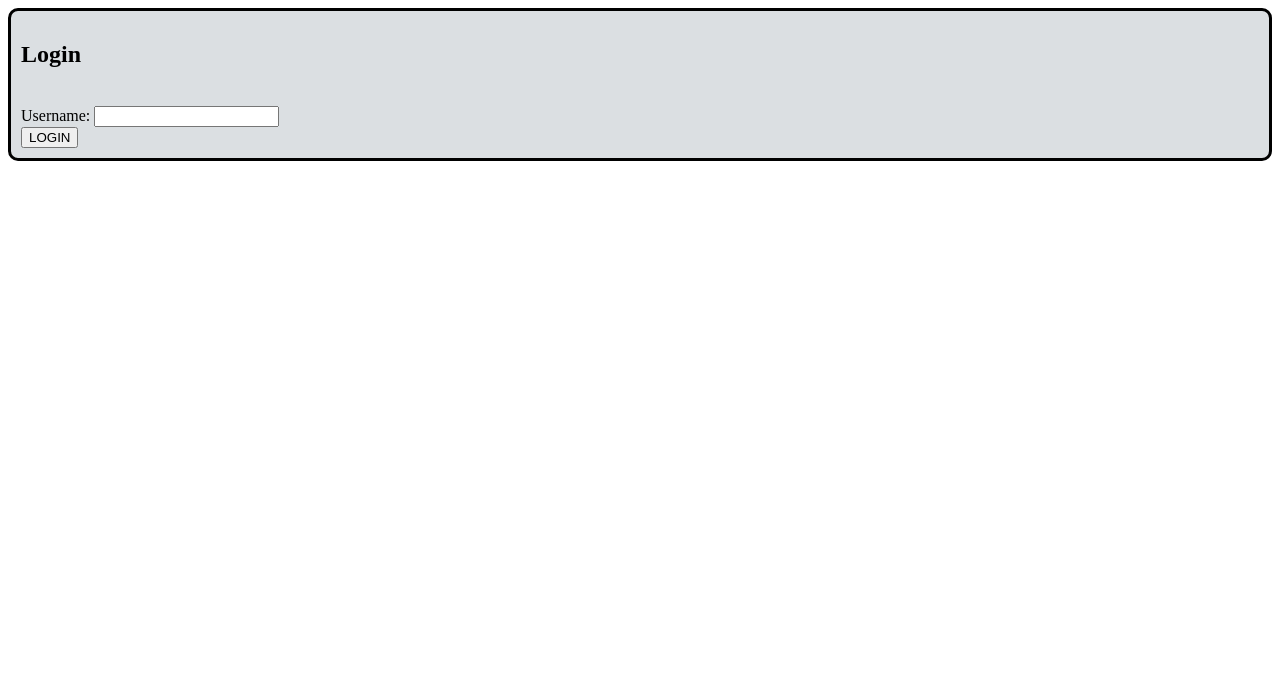
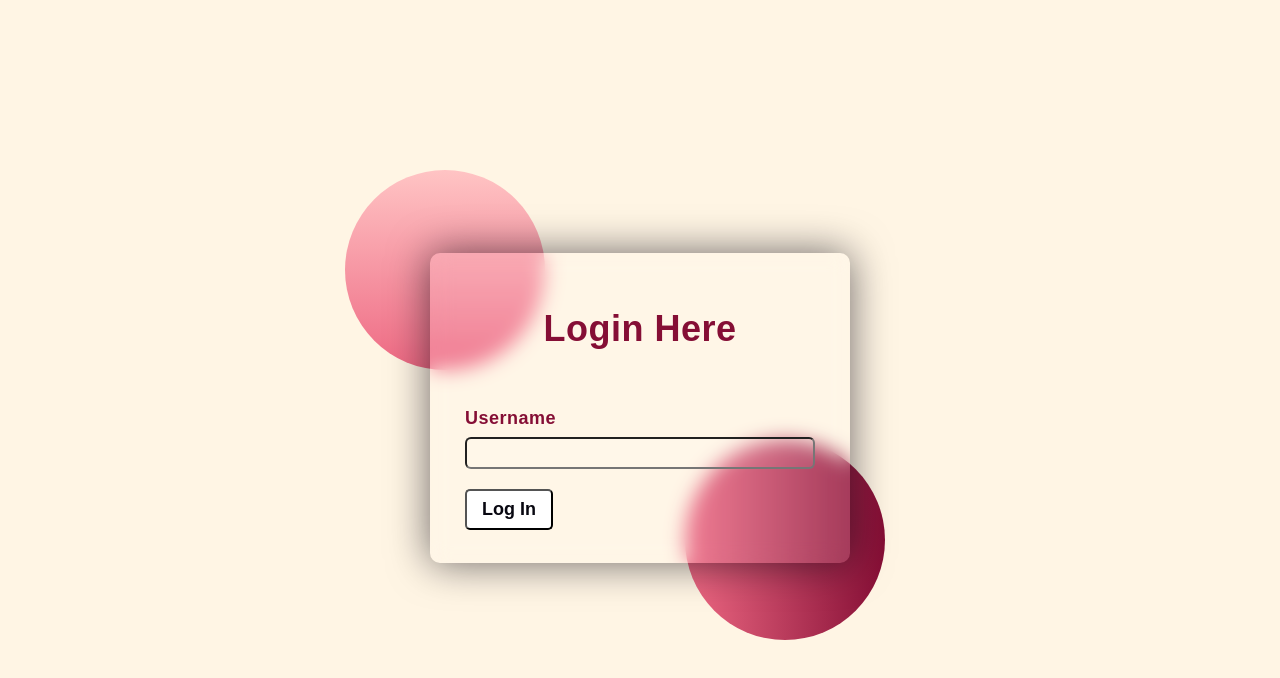
Before and after one commit to OguzcanIzanli/React-Todo-App, a React (Create React App) app: page / in a window 1280 px wide. Shown: the top 678 px of the page. Built offline with nearby package versions, Linux system fonts and the light colour scheme.

Commit message:
Css added on login and todo page

```diff
--- a/src/App.js
+++ b/src/App.js
@@ -22,10 +22,10 @@ function App() {
 
       {(user.username !== "") ? (
         <div>
-          <div>
+          <div className="welcome">
             Welcome, {user.username}
             <br />
-            <button onClick={Logout}>Logout</button>
+            <button className="welcome-button" onClick={Logout}>Logout</button>
           </div>
           <Todo />
         </div>
--- a/src/Components/Loginform/Login.css
+++ b/src/Components/Loginform/Login.css
@@ -1,6 +1,99 @@
-.Form {
-    background-color:rgba(188, 195, 201, 0.529);
-    padding: 10px;
+body {
+    background-color: #FFF5E4;
+    color: #850E35;
+    font-family: 'Poppins', sans-serif;
+}
+
+.login {
+    display: flex;
+    text-align: center;
+    justify-content: center;
+    align-items: center;
+    height: 100vh;
+}
+
+.login-form {
+    height: 240px;
+    width: 350px;
+    background-color: rgba(255, 255, 255, 0.13);
     border-radius: 10px;
-    border-style: solid;
+    backdrop-filter: blur(10px);
+    box-shadow: 0 0 40px rgba(8, 7, 16, 0.6);
+    padding: 35px;
+    letter-spacing: 0.5px;
 }
+
+.background{
+    width: 430px;
+    height: 520px;
+    position: absolute;
+    transform: translate(-50%,-50%);
+    left: 50%;
+    top: 50%;
+}
+
+.background .shape{
+    height: 200px;
+    width: 200px;
+    position: absolute;
+    border-radius: 50%;
+}
+
+.shape:first-child{
+    background: linear-gradient(
+        #FFC4C4,
+        #EE6983
+    );
+    left: -80px;
+    top: 30px;
+}
+
+.shape:last-child{
+    background: linear-gradient(
+        to right,
+        #EE6983,
+        #850E35
+    );
+    right: -30px;
+    bottom: 20px;
+}
+
+.login-form h3 {
+    margin: 20px;
+    font-size: 36px;
+    font-weight: 700;
+
+}
+
+label {
+    display: block;
+    margin-top: 20px;
+    font-size: 18px;
+    font-weight: 600;
+    text-align: left;
+}
+
+.login-input {
+    display: block;
+    height: 28px;
+    width: 330px;
+    align-items: flex-end;
+    background-color: rgba(255, 255, 255, 0.07);
+    border-radius: 6px;
+    padding: 0 8px;
+    margin-top: 8px;
+    font-size: 18px;
+    font-weight: 500;
+}
+
+.login-button {
+    display: flex;
+    margin-top: 20px;
+    background-color: white;
+    color: #080710;
+    padding: 8px 15px;
+    font-size: 18px;
+    font-weight: 600;
+    border-radius: 5px;
+    cursor: pointer;
+}
--- a/src/Components/Loginform/index.js
+++ b/src/Components/Loginform/index.js
@@ -21,25 +21,30 @@ function LoginForm({ Login }) {
 
 
     return (
-        <form className="Login" onSubmit={submitHandle} >
+        <div className="login">
 
-            <div className="Form" >
-
-                <h2>Login</h2>
-
-                {(error === "") ? <div><br /></div> : <div className="error" >{error}</div>}
-
-                <div className="form-inner" >
-
-                    <label htmlFor='userName'>Username: </label>
-                    <input type="text" onChange={(e) => setUser({ username: e.target.value })} value={user.username} />
-                    <br />
-                    <button>LOGIN</button>
-
-                </div>
+            <div className="background">
+                <div className="shape"></div>
+                <div className="shape"></div>
             </div>
 
-        </form>
+            <form className="login-form" onSubmit={submitHandle} >
+
+                <h3>Login Here</h3>
+
+                {(error === "") ? <div><br /></div> : <div >{error}</div>}
+
+                <label for="username">Username</label>
+
+                <input className="login-input"
+                    type="text"
+                    onChange={(e) => setUser({ username: e.target.value })}
+                    value={user.username} />
+
+                <button className="login-button" >Log In</button>
+
+            </form>
+        </div>
     )
 }
 
--- a/src/Components/Todo/Todo.css
+++ b/src/Components/Todo/Todo.css
@@ -1,26 +1,136 @@
-.TodoPage {
+.welcome {
+    display: flex;
+    justify-content: flex-end;
+    align-items: center;
+}
+
+.welcome-button {
+    margin-left: 8px;
+    background-color: white;
+    color: #080710;
+    font-weight: 600;
+    border-radius: 5px;
+    cursor: pointer;
+}
+
+h1 {
     text-align: center;
-    width: 50%;
+    font-weight: 700;
+    font-size: 40px;
+    margin-bottom: 15px;
+    width: 580px;
+}
+
+.error {
+    text-align: center;
+    width: 580px;
+}
+
+.container {
+    margin-top: 20px;
+    backdrop-filter: blur(10px);
+    letter-spacing: 0.5px;
+    border-radius: 10px;
+    box-shadow: 0 0 4px rgba(8, 7, 16, 0.6);
+    padding-top: 15px;
+    padding-bottom: 20px;
+    width: 580px;
+    margin: 20px auto;
+}
+
+.todoList {
+    width: 540px;
     margin: auto;
+    display: flex;
+    justify-content: center;
+    align-items: center;
+    text-align: center;
+    margin-bottom: 15px;
+}
+
+.todo-input {
+    width: 70%;
+    height: 20px;
+    padding: 1px 8px;
+    margin-right: 20px;
+    background-color: rgba(255, 255, 255, 0.07);
+    border-radius: 6px;
+    margin-top: 15px;
+    font-size: 14px;
+    font-weight: 500;
+}
+
+.todo-button {
+    font-size: 14px;
+    width: 10%;
+    height: 26px;
+    margin-top: 15px;
+    margin-right: 50px;
+    background-color: white;
+    color: #080710;
+    font-weight: 600;
+    border-radius: 6px;
+    cursor: pointer;
+}
+
+select {
+    background-color: transparent;
+    font-size: 14px;
+    cursor: pointer;
+    height: 25px;
+    width: 20%;
+    margin-top: 15px;
+    font-weight: 600;
+    border-radius: 6px;
 }
 
 .content {
+    height: 40px;
     display: flex;
+    width: 540px;
     justify-content: space-between;
+    margin: auto;
+    align-items: center;
 }
 
 .todo {
+    overflow: hidden;
     width: 90%;
-    text-align: left;
-    overflow: hidden;
+    margin: 9px;
+    border-radius: 15px;
+    padding: 4px;
 }
 
 .todo.true {
-    color: red;
-    background-color: aqua;
+    opacity: 0.7;
+    background-color: #EE6983;
+    vertical-align: middle;
+    text-decoration: line-through;
+    box-shadow: 0 0 4px rgba(8, 7, 16, 0.6);
 }
 
 .buttons {
+    display: flex;
     width: 10%;
     cursor: pointer;
+    justify-content: space-between;
+    align-items: center;
 }
+
+.button {
+    color: black;
+    font-size: 23px;
+}
+
+.edit-input {
+    padding: 5px;
+    margin-left: 6px;
+    margin-right: 6px;
+    width: 462.6px;
+    background-color: rgba(255, 255, 255, 0.07);
+    border-radius: 6px;
+    font-weight: 500;
+    color: #850E35;
+    font-size: 16px;
+    letter-spacing: 0.5px;
+}
--- a/src/Components/Todo/index.js
+++ b/src/Components/Todo/index.js
@@ -74,7 +74,7 @@ function Todo() {
     const editTodo = async (id, content) => {
         setContents(prev => prev.map((item) => (item.id === id) ? { ...item, isEditible: !item.isEditible } : item));
         setChangeTodo(content);
-        console.log(changeTodo)
+        console.log(changeTodo);
     };
 
     const saveTodo = async (id) => {
@@ -99,16 +99,30 @@ function Todo() {
     };
 
     return (
-        <div className="TodoPage" >
-            <div>
+        <>
+            <div className="background">
+                <div className="shape"></div>
+                <div className="shape"></div>
+            </div>
+
+            <div className="container">
+
+
                 <h1>To Do List</h1>
 
-                {(error === "") ? <div><br /></div> : <div className="error" >{error}</div>}
+                <div className="error" >
+                    {(error === "") ? <div ><br /></div> : <div>{error}</div>}
+                </div>
 
-                <form>
-                    <input onChange={(e) => setTodo({ ...todo, content: e.target.value })} value={todo.content} />
-                    <button onClick={addTodo} >Add</button>
-                </form>
+                <form className="todoList">
+
+                    <input
+                        className="todo-input"
+                        onChange={(e) => setTodo({ ...todo, content: e.target.value })}
+                        value={todo.content}
+                        placeholder="A New To Do" />
+
+                    <button className="todo-button" onClick={addTodo} >Add</button>
 
                     <select onChange={filter}>
                         <option value="All">All</option>
@@ -116,8 +130,8 @@ function Todo() {
                         <option value="false" >Incompleted</option>
                     </select>
 
-                <div>
 
+                </form>
                 {isLoading ? <Loading /> :
                     contents.filter(item => item.isCompleted.toString() === selectedFilter || "All" === selectedFilter).map((item) =>
                         <div className="content" key={item.id} >
@@ -131,7 +145,7 @@ function Todo() {
                                     </div>
 
                                     : <form>
-                                            <input onChange={(e) => setChangeTodo(e.target.value)}
+                                        <input className="edit-input" onChange={(e) => setChangeTodo(e.target.value)}
                                             value={changeTodo} />
                                     </form>
                             }
@@ -139,16 +153,16 @@ function Todo() {
 
                                 {
                                     !item.isEditible
-                                            ? <FiEdit onClick={() => editTodo(item.id, item.content)} />
-                                            : <FiSave onClick={() => saveTodo(item.id)} />
+                                        ? <FiEdit className="button" onClick={() => editTodo(item.id, item.content)} />
+                                        : <FiSave className="button" onClick={() => saveTodo(item.id)} />
                                 }
-                                    <FiTrash2 onClick={() => deleteTodo(item.id)} />
+                                <FiTrash2 className="button" onClick={() => deleteTodo(item.id)} />
                             </div>
                         </div>)
                 }
+
             </div>
-            </div>
-        </div>
+        </>
     )
 }
 
--- a/src/index.js
+++ b/src/index.js
@@ -1,6 +1,5 @@
 import React from 'react';
 import ReactDOM from 'react-dom/client';
-import './index.css';
 import App from './App';
 
 const root = ReactDOM.createRoot(document.getElementById('root'));
```
Also changed, not shown: src/App.css (deleted, +0 -51 lines), src/index.css (deleted, +0 -13 lines). Lines whose indentation alone changed are shown as unchanged.
